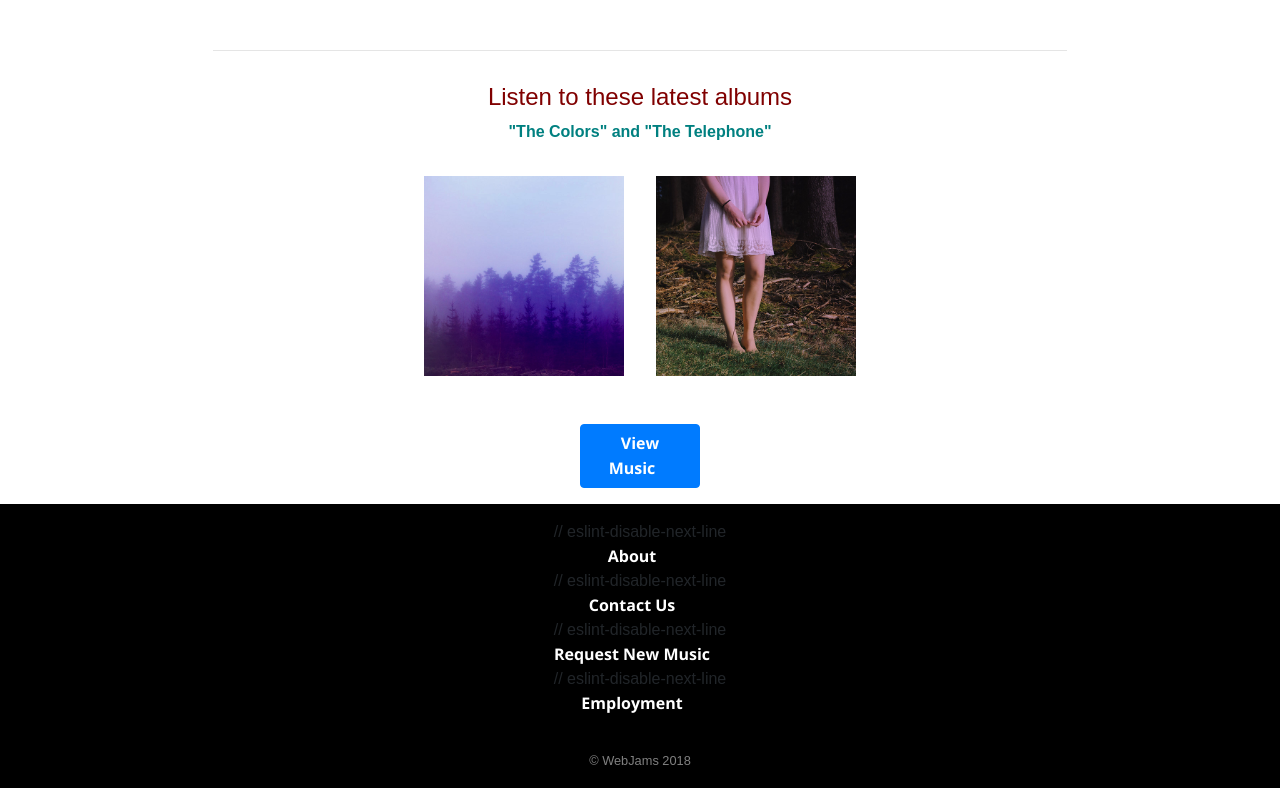
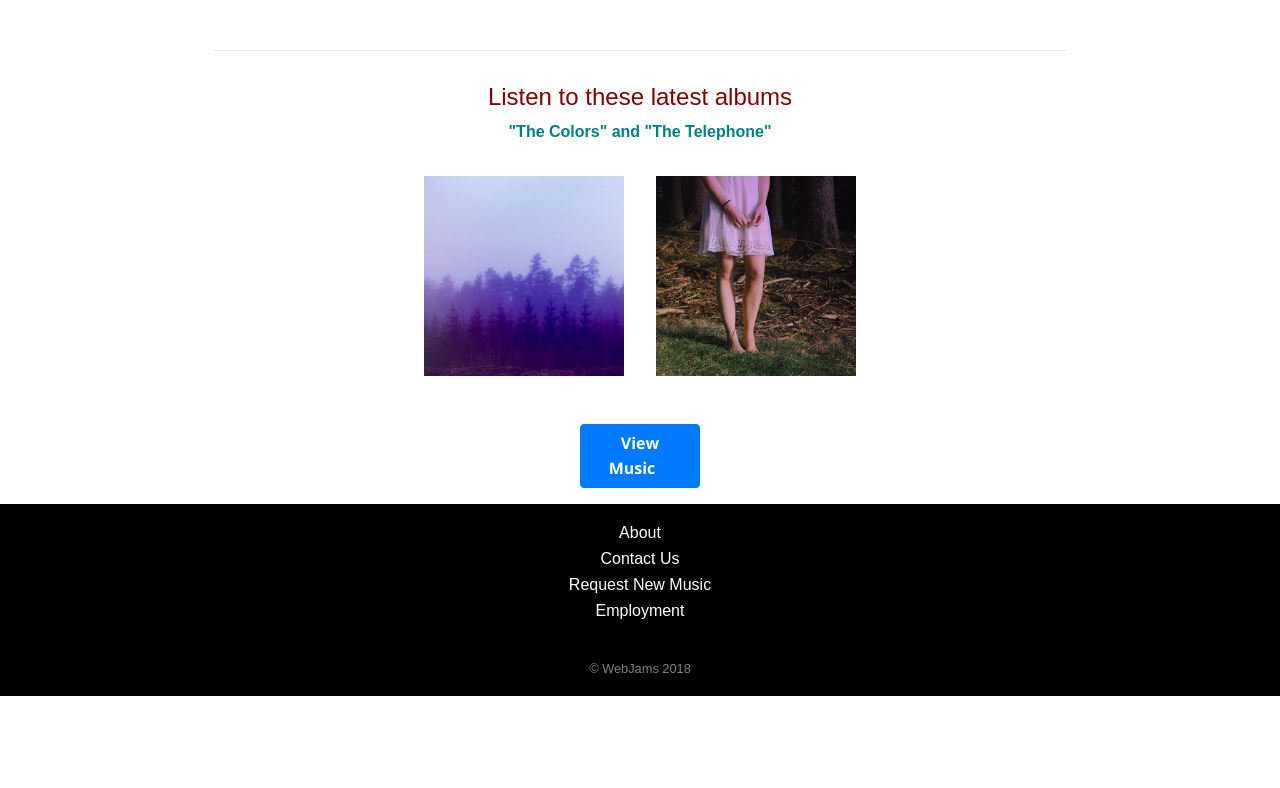
Before and after one commit to TishG/bloc-jams-react, a React (Create React App) app: page / in a window 1280 px wide. Shown: the part 748-1536 px from the top of the page. After the commit the page ends 1444 px from the top, so only its background shows below. Built offline with nearby package versions, Linux system fonts and the light colour scheme.

Commit message:
took out comments, made a tags into buttons in footer

```diff
--- a/package.json
+++ b/package.json
@@ -8,7 +8,7 @@
     "react": "^16.4.1",
     "react-dom": "^16.4.1",
     "react-router-dom": "^4.3.1",
-    "react-scripts": "^2.1.1",
+    "react-scripts": "^2.1.8",
     "reactstrap": "^6.3.1"
   },
   "scripts": {
--- a/src/App.css
+++ b/src/App.css
@@ -121,3 +121,9 @@ footer li {
     color: gray;
     margin-top: 5em;
 }
+
+.footer-buttons {
+  color: white;
+  background-color: black;
+  border: none;
+}
--- a/src/components/Landing.js
+++ b/src/components/Landing.js
@@ -86,14 +86,14 @@ class Landing extends Component {
       <footer>
         <Row>
         <Col>
-        // eslint-disable-next-line
-        <li><a href="">About</a></li>
-        // eslint-disable-next-line
-        <li><a href="">Contact Us</a></li>
-        // eslint-disable-next-line
-        <li><a href="">Request New Music</a></li>
-        // eslint-disable-next-line
-        <li><a href="">Employment</a></li>
+
+        <li><button class="footer-buttons">About</button></li>
+
+        <li><button class="footer-buttons">Contact Us</button></li>
+
+        <li><button class="footer-buttons">Request New Music</button></li>
+
+        <li><button class="footer-buttons">Employment</button></li>
         </Col>
         </Row>
         <Row>
```
Also changed, not shown: 1 other file (tests, documents, lock files or other folders).
